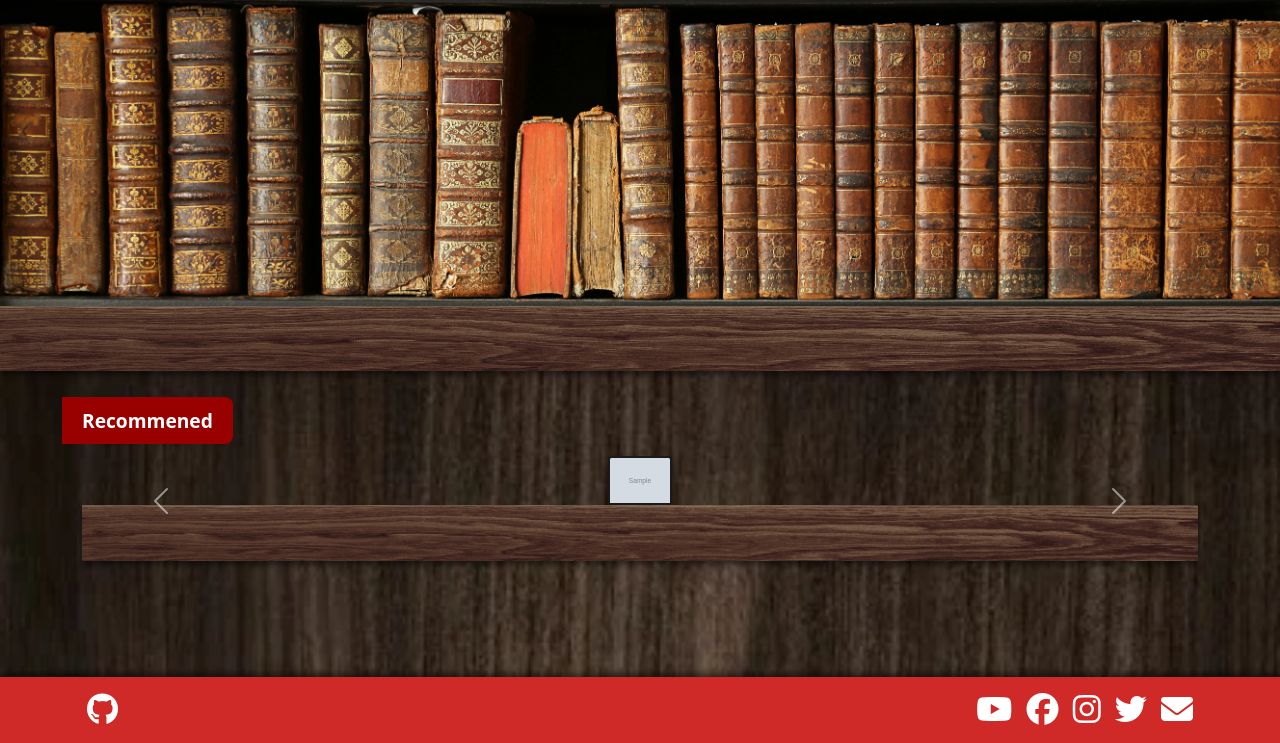
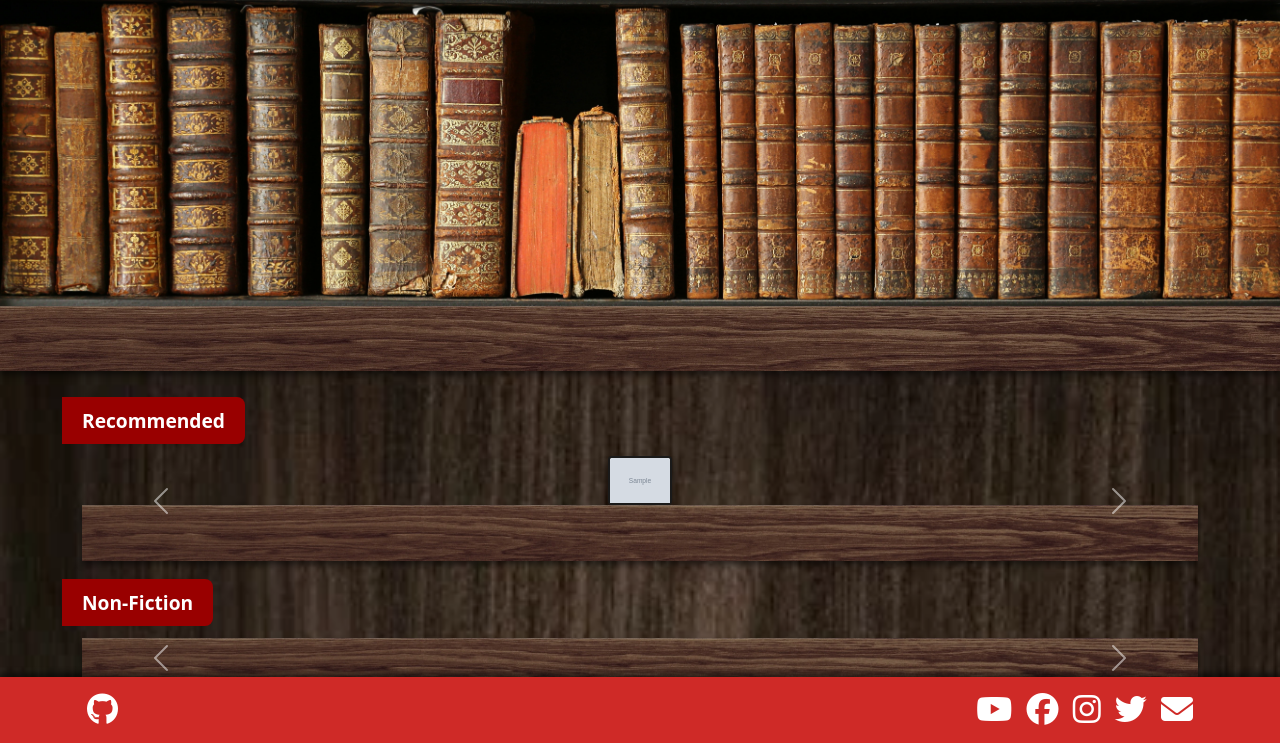
Before and after one commit to MeganOtton/BookNook, a Django app: template Store/templates/store/index.html in a window 1280 px wide. Shown: the part 57-800 px from the top of the page. Run offline with Django 3.2, Linux system fonts and the light colour scheme; the template is opened without the code that fills it: most values are stand-ins (such as "Sample title", 1, 10 or a date in 2020); grey boxes marked "Sample" are stand-in pictures; some libraries are stand-ins or nearby versions.

Commit message:
[HTML, CSS] Manual Genre Filter Shelf

```diff
--- a/Store/templates/store/index.html
+++ b/Store/templates/store/index.html
@@ -12,7 +12,7 @@
 <div class="container mt-5">
 
     <div class="shelf-title-wrapper">
-        <span class="shelf-title">Recommened</span>
+        <span class="shelf-title">Recommended</span>
     </div>
 
     <div id="bookCarousel" class="carousel slide">
@@ -51,5 +51,51 @@
     </div>
 </div>
 
+<div class="container mt-5">
+
+    <div class="shelf-title-wrapper">
+        <span class="shelf-title">Non-Fiction</span>
+    </div>
+
+    <div id="nonFictionCarousel" class="carousel slide">
+        <div class="carousel-inner">
+            {% for book in book_list %}
+                {% for genre in book.genre.all %}
+                    {% if genre.name == 'Non-Fiction' %}
+                        {% if forloop.counter0|divisibleby:3 %}
+                            <div class="carousel-item {% if forloop.first %}active{% endif %}">
+                                <div class="d-flex justify-content-center">
+                        {% endif %}
+
+                        <div class="card mx-2 Book">
+                            <a href="{% url 'book_details_list' book.slug %}">
+                                <img src="{{ book.bookcover.url }}" class="card-img-top" alt="{{ book.booktitle }}">
+                            </a>
+                            <div class="card-body">
+                                <h5 class="card-title">{{ book.booktitle }}</h5>
+                            </div>
+                        </div>
+
+                        {% if forloop.counter|divisibleby:3 or forloop.last %}
+                                </div> <!-- .d-flex -->
+                            </div> <!-- .carousel-item -->
+                        {% endif %}
+                    {% endif %}
+                {% endfor %}
+            {% endfor %}
+        </div>
+        <!-- Carousel Controls -->
+        <button class="carousel-control-prev" type="button" data-bs-target="#nonFictionCarousel" data-bs-slide="prev">
+            <span class="carousel-control-prev-icon" aria-hidden="true"></span>
+        </button>
+
+        <button class="carousel-control-next" type="button" data-bs-target="#nonFictionCarousel" data-bs-slide="next">
+            <span class="carousel-control-next-icon" aria-hidden="true"></span>
+        </button>
+
+        <img src="{% static 'images/Wood_Shelf.webp' %}" class="wood-shelf" alt="Wood Shelf">
+    </div>
+</div>
+
 <!-- index.html content ends here -->
 {% endblock %}
```
